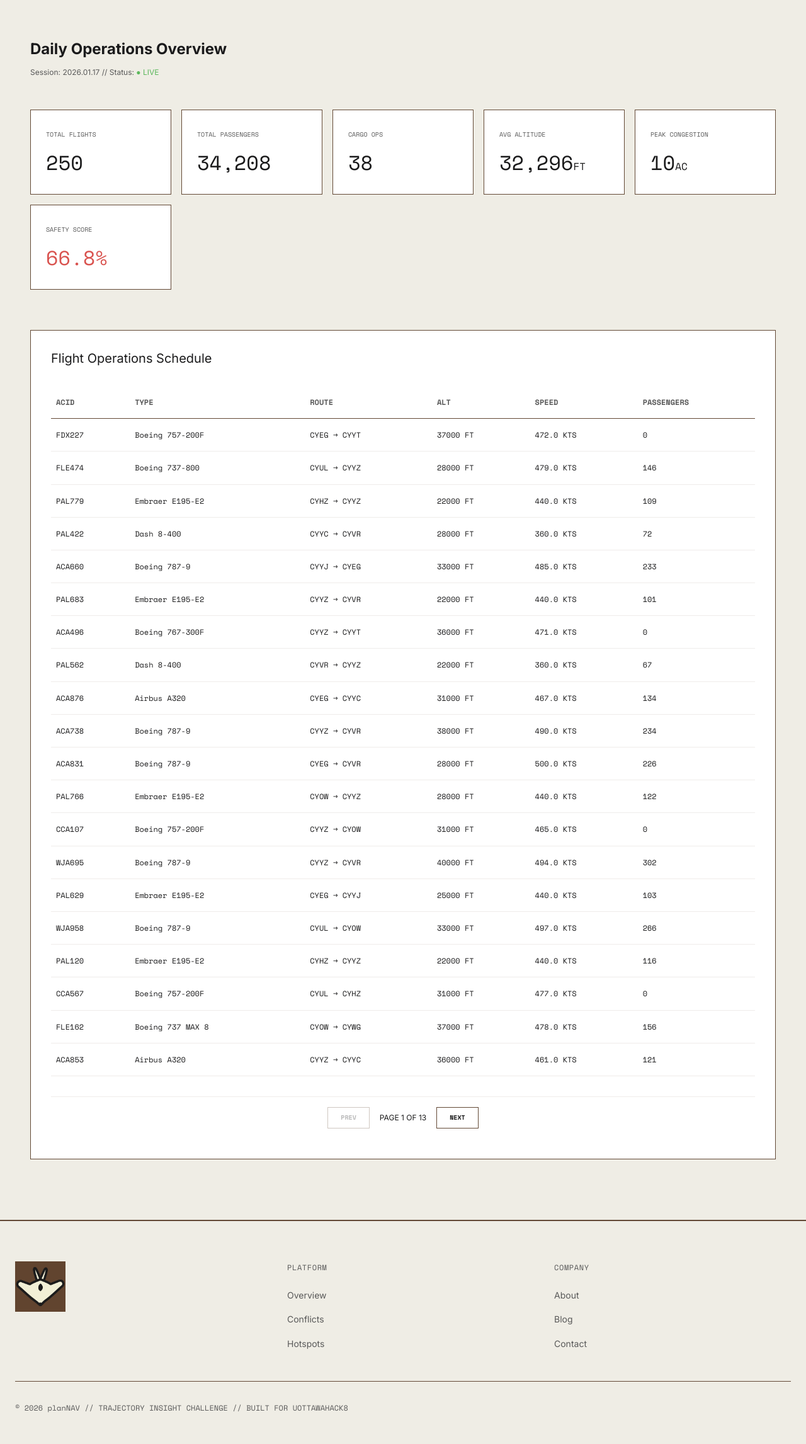
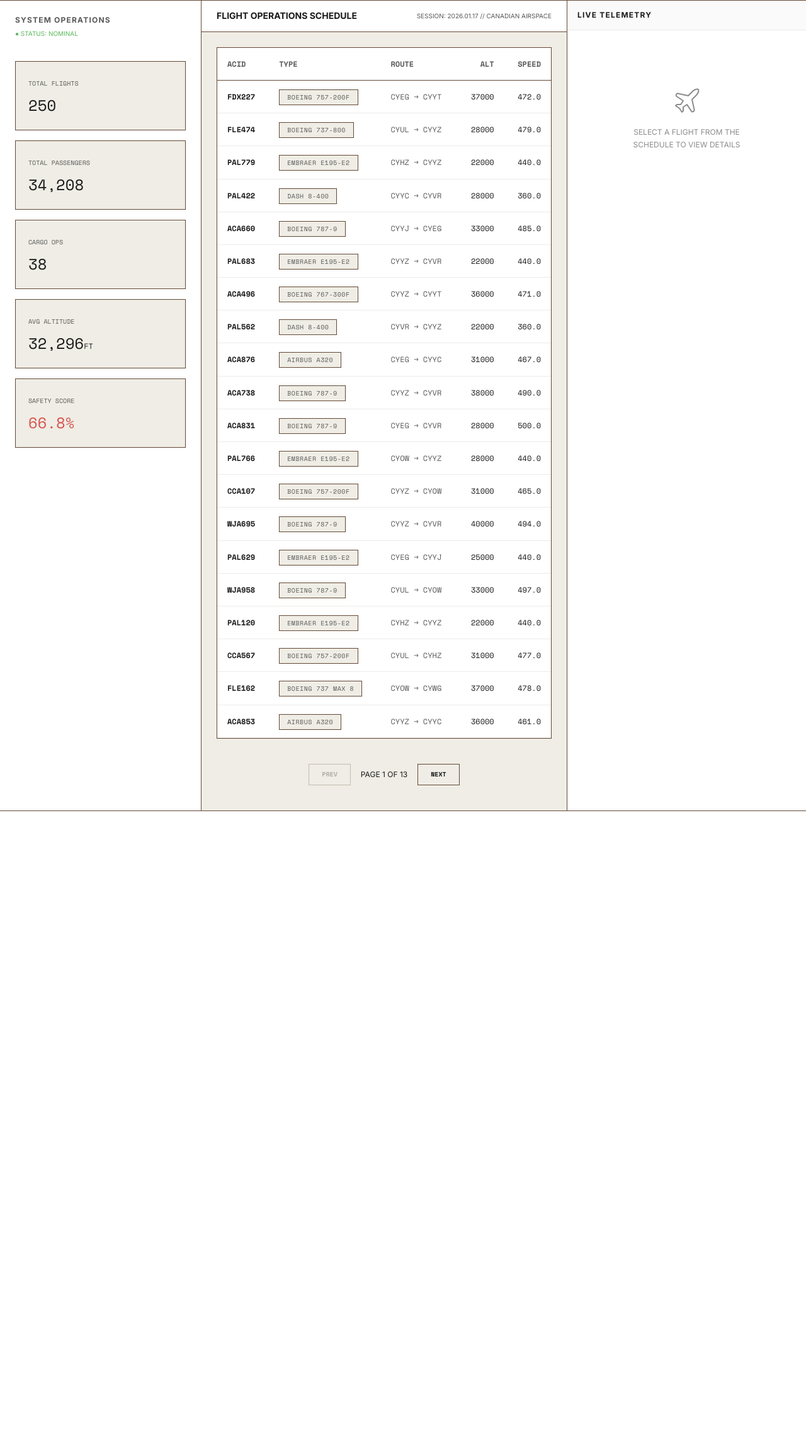
Before and after one commit to seofernando25/planNAV, a FastAPI app: page /dashboard in a window 1280 px wide. Shown: the part 64-2357 px from the top of the page at 63% size. After the commit the page ends 1352 px from the top, so only its background shows below. Run offline with FastAPI, Linux system fonts and the light colour scheme; some libraries are stand-ins or nearby versions.

Commit message:
Update layout

```diff
--- a/app/static/css/modules/1-base.css
+++ b/app/static/css/modules/1-base.css
@@ -2,8 +2,10 @@
 :root {
     --bg-primary: #efede5;
     --bg-surface: #ffffff;
+    --bg-surface-rgb: 255, 255, 255;
     --bg-surface-hover: #f5f5f5;
     --text-primary: #1a1a1b;
+    --text-primary-rgb: 26, 26, 27;
     --text-muted: #595959;
     --border-color: #634936;
     --grid-line: rgba(99, 73, 54, 0.1);
@@ -24,8 +26,10 @@
 html.dark {
     --bg-primary: #1a1a1b;
     --bg-surface: #202021;
+    --bg-surface-rgb: 32, 32, 33;
     --bg-surface-hover: #2a2a2b;
     --text-primary: #efede5;
+    --text-primary-rgb: 239, 237, 229;
     --text-muted: #a3a393;
     --border-color: #634936;
     --grid-line: #2a2a2b;
--- a/app/templates/dashboard.html
+++ b/app/templates/dashboard.html
@@ -1,68 +1,75 @@
 {% extends "layout.html" %}
 
 {% block content %}
-<section class="dashboard-section" style="padding-top: 4rem;">
-    <div class="container">
-        <div style="display: flex; justify-content: space-between; align-items: baseline; margin-bottom: 3rem;">
-            <div>
-                <h1 style="margin-bottom: 0.5rem;">Daily Operations Overview</h1>
-                <span class="mono" style="font-size: 0.75rem; color: var(--text-muted);">Session: 2026.01.17 // Status: <span style="color: #5cb85c;">● LIVE</span></span>
+<section class="dashboard-section" style="padding: 0; height: calc(100vh - var(--nav-height)); overflow: hidden;">
+    <div class="dashboard-layout" style="display: grid; grid-template-columns: 320px 1fr 380px; height: 100%; border-top: 1px solid var(--border-color);">
+
+        <!-- Pane 1: System Metrics Sidebar -->
+        <aside id="metrics-sidebar" style="display: flex; flex-direction: column; border-right: 1px solid var(--border-color); background: var(--bg-surface); overflow-y: auto; padding: 1.5rem; gap: 1rem;">
+            <div style="margin-bottom: 1rem;">
+                <h3 class="mono" style="margin: 0; font-size: 0.75rem; letter-spacing: 0.1em; color: var(--text-muted);">SYSTEM OPERATIONS</h3>
+                <span class="mono" style="font-size: 0.625rem; color: #5cb85c;">● STATUS: NOMINAL</span>
             </div>
-        </div>
 
-        <div class="grid" style="display: grid; grid-template-columns: repeat(auto-fit, minmax(200px, 1fr)); gap: 1rem; margin-bottom: 4rem;">
-            <div class="feature-card" style="padding: 1.5rem;">
+            <div class="feature-card" style="padding: 1.25rem; background: var(--bg-primary);">
                 <span class="stat-label" style="font-family: var(--font-mono); font-size: 0.625rem; text-transform: uppercase; color: var(--text-muted);">Total Flights</span>
-                <span class="stat-value" style="font-family: var(--font-mono); font-size: 2rem; display: block; margin-top: 0.5rem;">{{ stats.total_flights }}</span>
+                <span class="stat-value" style="font-family: var(--font-mono); font-size: 1.5rem; display: block; margin-top: 0.25rem;">{{ stats.total_flights }}</span>
             </div>
-            <div class="feature-card" style="padding: 1.5rem;">
+
+            <div class="feature-card" style="padding: 1.25rem; background: var(--bg-primary);">
                 <span class="stat-label" style="font-family: var(--font-mono); font-size: 0.625rem; text-transform: uppercase; color: var(--text-muted);">Total Passengers</span>
-                <span class="stat-value" style="font-family: var(--font-mono); font-size: 2rem; display: block; margin-top: 0.5rem;">{{ "{:,}".format(stats.total_passengers) }}</span>
+                <span class="stat-value" style="font-family: var(--font-mono); font-size: 1.5rem; display: block; margin-top: 0.25rem;">{{ "{:,}".format(stats.total_passengers) }}</span>
             </div>
-            <div class="feature-card" style="padding: 1.5rem;">
+
+            <div class="feature-card" style="padding: 1.25rem; background: var(--bg-primary);">
                 <span class="stat-label" style="font-family: var(--font-mono); font-size: 0.625rem; text-transform: uppercase; color: var(--text-muted);">Cargo Ops</span>
-                <span class="stat-value" style="font-family: var(--font-mono); font-size: 2rem; display: block; margin-top: 0.5rem;">{{ stats.cargo_flights }}</span>
+                <span class="stat-value" style="font-family: var(--font-mono); font-size: 1.5rem; display: block; margin-top: 0.25rem;">{{ stats.cargo_flights }}</span>
             </div>
-            <div class="feature-card" style="padding: 1.5rem;">
+
+            <div class="feature-card" style="padding: 1.25rem; background: var(--bg-primary);">
                 <span class="stat-label" style="font-family: var(--font-mono); font-size: 0.625rem; text-transform: uppercase; color: var(--text-muted);">Avg Altitude</span>
-                <span class="stat-value" style="font-family: var(--font-mono); font-size: 2rem; display: block; margin-top: 0.5rem;">{{ "{:,.0f}".format(stats.avg_altitude) }}<small style="font-size: 0.5em;">FT</small></span>
+                <span class="stat-value" style="font-family: var(--font-mono); font-size: 1.5rem; display: block; margin-top: 0.25rem;">{{ "{:,.0f}".format(stats.avg_altitude) }}<small style="font-size: 0.5em;">FT</small></span>
             </div>
-            <div class="feature-card" style="padding: 1.5rem;">
-                <span class="stat-label" style="font-family: var(--font-mono); font-size: 0.625rem; text-transform: uppercase; color: var(--text-muted);">Peak Congestion</span>
-                <span class="stat-value" style="font-family: var(--font-mono); font-size: 2rem; display: block; margin-top: 0.5rem;">{{ stats.peak_congestion }}<small style="font-size: 0.5em;">AC</small></span>
+
+            <div class="feature-card" style="padding: 1.25rem; background: var(--bg-primary);">
+                <span class="stat-label" style="font-family: var(--font-mono); font-size: 0.625rem; text-transform: uppercase; color: var(--text-muted);">Safety Score</span>
+                <span class="stat-value" style="font-family: var(--font-mono); font-size: 1.5rem; display: block; margin-top: 0.25rem; color: {{ '#d9534f' if stats.safety_score < 90 else '#5cb85c' }};">{{ stats.safety_score }}%</span>
             </div>
-            <div class="feature-card" style="padding: 1.5rem;">
-                <span class="stat-label" style="font-family: var(--font-mono); font-size: 0.625rem; text-transform: uppercase; color: var(--text-muted);">Safety Score</span>
-                <span class="stat-value" style="font-family: var(--font-mono); font-size: 2rem; display: block; margin-top: 0.5rem; color: {{ '#d9534f' if stats.safety_score < 90 else '#5cb85c' }};">{{ stats.safety_score }}%</span>
+        </aside>
+
+        <!-- Pane 2: Flight Schedule (Main) -->
+        <main id="schedule-pane" style="display: flex; flex-direction: column; overflow: hidden; background: var(--bg-primary);">
+            <div style="padding: 1rem 1.5rem; border-bottom: 1px solid var(--border-color); background: var(--bg-surface); display: flex; justify-content: space-between; align-items: center;">
+                <h2 class="mono" style="margin: 0; font-size: 0.875rem;">FLIGHT OPERATIONS SCHEDULE</h2>
+                <div class="mono" style="font-size: 0.625rem; color: var(--text-muted);">
+                    SESSION: 2026.01.17 // CANADIAN AIRSPACE
+                </div>
             </div>
-        </div>
 
-        <div style="display: flex; flex-direction: column; gap: 2rem;">
-            <div class="feature-card">
-                <header style="display: flex; justify-content: space-between; align-items: center; margin-bottom: 2rem;">
-                    <h3 class="mono" style="margin: 0;">Flight Operations Schedule</h3>
-                </header>
-                <div style="overflow-x: auto;">
+            <div style="flex: 1; overflow-y: auto; padding: 1.5rem;">
+                <div class="feature-card" style="padding: 0; overflow: hidden;">
                     <table style="width: 100%; border-collapse: collapse; font-family: var(--font-mono); font-size: 0.75rem;">
-                        <thead>
+                        <thead style="position: sticky; top: 0; background: var(--bg-surface); z-index: 1;">
                             <tr style="border-bottom: 1px solid var(--border-color);">
-                                <th style="text-align: left; padding: 1rem 0.5rem; color: var(--text-muted);">ACID</th>
-                                <th style="text-align: left; padding: 1rem 0.5rem; color: var(--text-muted);">TYPE</th>
-                                <th style="text-align: left; padding: 1rem 0.5rem; color: var(--text-muted);">ROUTE</th>
-                                <th style="text-align: left; padding: 1rem 0.5rem; color: var(--text-muted);">ALT</th>
-                                <th style="text-align: left; padding: 1rem 0.5rem; color: var(--text-muted);">SPEED</th>
-                                <th style="text-align: left; padding: 1rem 0.5rem; color: var(--text-muted);">PASSENGERS</th>
+                                <th style="text-align: left; padding: 1rem; color: var(--text-muted);">ACID</th>
+                                <th style="text-align: left; padding: 1rem; color: var(--text-muted);">TYPE</th>
+                                <th style="text-align: left; padding: 1rem; color: var(--text-muted);">ROUTE</th>
+                                <th style="text-align: right; padding: 1rem; color: var(--text-muted);">ALT</th>
+                                <th style="text-align: right; padding: 1rem; color: var(--text-muted);">SPEED</th>
                             </tr>
                         </thead>
                         <tbody>
                             {% for flight in flights %}
-                            <tr style="border-bottom: 1px solid var(--grid-line);">
-                                <td style="padding: 1rem 0.5rem;">{{ flight.ACID }}</td>
-                                <td style="padding: 1rem 0.5rem;">{{ flight['Plane type'] }}</td>
-                                <td style="padding: 1rem 0.5rem;">{{ flight['departure airport'] }} → {{ flight['arrival airport'] }}</td>
-                                <td style="padding: 1rem 0.5rem;">{{ flight.altitude }} FT</td>
-                                <td style="padding: 1rem 0.5rem;">{{ flight['aircraft speed'] }} KTS</td>
-                                <td style="padding: 1rem 0.5rem;">{{ flight.passengers }}</td>
+                            <tr class="flight-row"
+                                style="border-bottom: 1px solid var(--grid-line); cursor: pointer; transition: background 0.2s;"
+                                hx-get="/flight/{{ flight.ACID }}"
+                                hx-target="#telemetry-pane-content"
+                                onclick="selectFlightRow(this)">
+                                <td style="padding: 1rem; font-weight: bold;">{{ flight.ACID }}</td>
+                                <td style="padding: 1rem;"><span class="badge" style="font-size: 0.625rem;">{{ flight['Plane type'] }}</span></td>
+                                <td style="padding: 1rem; color: var(--text-muted);">{{ flight['departure airport'] }} → {{ flight['arrival airport'] }}</td>
+                                <td style="padding: 1rem; text-align: right;">{{ flight.altitude }}</td>
+                                <td style="padding: 1rem; text-align: right;">{{ flight['aircraft speed'] }}</td>
                             </tr>
                             {% endfor %}
                         </tbody>
@@ -70,7 +77,7 @@
                 </div>
 
                 <!-- Pagination Controls -->
-                <div style="display: flex; justify-content: center; align-items: center; gap: 1rem; margin-top: 2rem; padding: 1rem; border-top: 1px solid var(--grid-line);">
+                <div style="display: flex; justify-content: center; align-items: center; gap: 1rem; margin-top: 1.5rem; padding: 1rem;">
                     {% if page > 1 %}
                     <a href="/dashboard?page={{ page - 1 }}" class="btn" style="font-size: 0.625rem;">PREV</a>
                     {% else %}
@@ -86,7 +93,41 @@
                     {% endif %}
                 </div>
             </div>
-        </div>
+        </main>
+
+        <!-- Pane 3: Telemetry Detail -->
+        <aside id="telemetry-pane" style="display: flex; flex-direction: column; border-left: 1px solid var(--border-color); background: var(--bg-surface); overflow-y: auto;">
+            <div style="padding: 1rem; border-bottom: 1px solid var(--grid-line); background: rgba(var(--text-primary-rgb), 0.02);">
+                <h3 class="mono" style="margin: 0; font-size: 0.75rem; letter-spacing: 0.1em;">LIVE TELEMETRY</h3>
+            </div>
+            <div id="telemetry-pane-content" style="padding: 1.5rem;">
+                <div style="height: 100%; display: flex; flex-direction: column; align-items: center; justify-content: center; opacity: 0.5; text-align: center; padding-top: 4rem;">
+                    <svg width="48" height="48" viewBox="0 0 24 24" fill="none" stroke="currentColor" stroke-width="1" stroke-linecap="round" stroke-linejoin="round" style="margin-bottom: 1rem;">
+                        <path d="M17.8 19.2L16 11l3.5-3.5C21 6 21.5 4 21 3c-1-.5-3 0-4.5 1.5L13 8 4.8 6.2c-.5-.1-.9.1-1.1.5l-.3.5c-.2.5-.1 1 .3 1.3L9 12l-2 3H4l-1 1 3 2 2 3 1-1v-3l3-2 3.5 5.3c.3.4.8.5 1.3.3l.5-.2c.4-.3.6-.7.5-1.2z"/>
+                    </svg>
+                    <p class="mono" style="font-size: 0.75rem;">SELECT A FLIGHT FROM THE<br>SCHEDULE TO VIEW DETAILS</p>
+                </div>
+            </div>
+        </aside>
     </div>
+
+    <style>
+        .flight-row:hover {
+            background: rgba(var(--text-primary-rgb), 0.05);
+        }
+        .flight-row.selected {
+            background: rgba(var(--text-primary-rgb), 0.08);
+            box-shadow: inset 4px 0 0 var(--border-color);
+        }
+    </style>
+
+    <script>
+        function selectFlightRow(el) {
+            document.querySelectorAll('.flight-row').forEach(row => {
+                row.classList.remove('selected');
+            });
+            el.classList.add('selected');
+        }
+    </script>
 </section>
 {% endblock %}
--- a/app/templates/layout.html
+++ b/app/templates/layout.html
@@ -23,7 +23,7 @@
         }
     </script>
 </head>
-<body>
+<body hx-boost="true">
     <nav class="site-nav">
         <div class="nav-container">
             <div class="nav-left">
@@ -86,6 +86,7 @@
         {% block content %}{% endblock %}
     </main>
 
+    {% if request.url.path == "/" %}
     <footer>
         <div class="footer-content">
             <div class="footer-brand">
@@ -113,6 +114,7 @@
             <p class="footer-copyright">© 2026 planNAV // TRAJECTORY INSIGHT CHALLENGE // BUILT FOR UOTTAWAHACK8</p>
         </div>
     </footer>
+    {% endif %}
 
     <script>
         (function() {
```
Also changed, not shown: app/templates/hotspots.html (+0 -7 lines).
